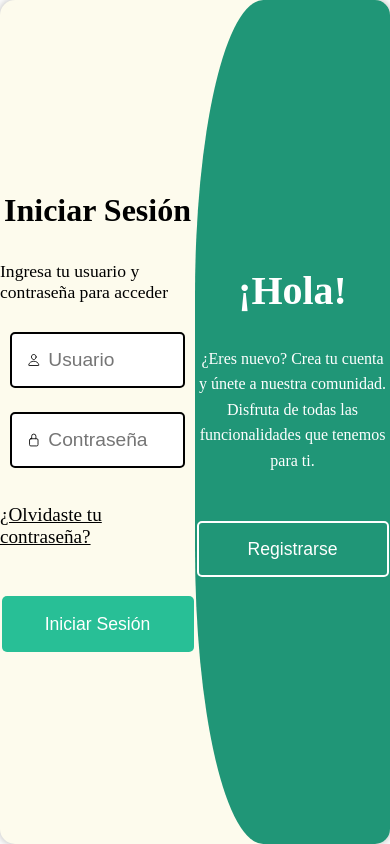
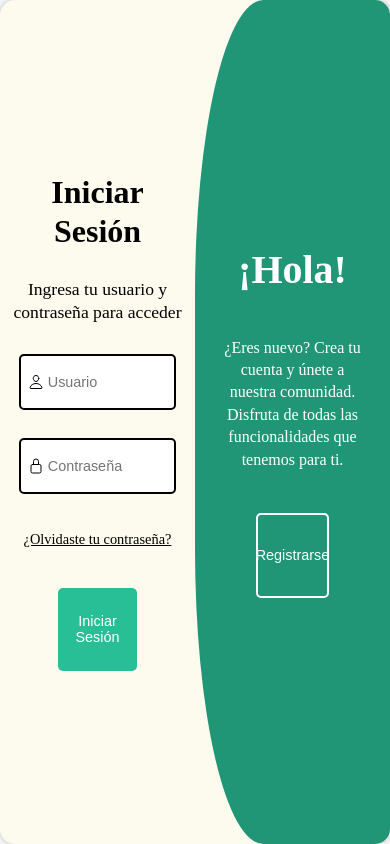
Before and after one commit to DokiyTobi20/Willian, a PHP site: page /acceso/acceso.php in a window 390 px wide. Run offline with PHP 8.4, Linux system fonts and the light colour scheme.

Commit message:
fix: errores visuales y de responsive del modal de inicio/registro

```diff
--- a/acceso/acceso.css
+++ b/acceso/acceso.css
@@ -4,7 +4,8 @@
     box-sizing: border-box;
 }
 
-html, body {
+html,
+body {
     background: transparent !important;
 }
 
@@ -32,41 +33,81 @@ body {
 }
 
 .container-form {
-   width: 100%;
-   overflow: hidden;
+    width: 100%;
+    overflow: hidden;
+    height: 100%;
+    /* Asegurar que ocupe toda la altura */
 }
 
 .container-form form {
+    width: 100%;
     height: 100%;
     display: flex;
     flex-direction: column;
+    align-items: center;
     justify-content: center;
-    align-items: center;
     transition: transform 0.5s ease-in;
+    padding: 5%;
+    gap: 3%;
+    box-sizing: border-box;
 }
 
 .container-form h2 {
-    font-size: 3rem;
-    margin-bottom: 2rem;
+    font-size: clamp(1.5rem, 4vw, 20rem);
+    /* Escala entre 1.5rem y 3rem */
+    margin-bottom: 2%;
+    text-align: center;
+    line-height: 1.2;
+    width: 100%;
+}
+
+#registroPaso1,
+#registroPaso2,
+#registroPaso3 {
+    width: 100%;
+    height: 100%;
+    display: flex;
+    flex-direction: column;
+    align-items: center;
+    justify-content: center;
+    gap: clamp(0.5rem, 4%, 2rem);
+    padding: 0 5%;
+    box-sizing: border-box;
+}
+
+#btnPaso1,
+#btnPaso2,
+#btnPaso3,
+#btnAtras1,
+#btnAtras2,
+#btnAtras3,
+#btnSubmitRegistro {
+    width: min(250%, 100rem);
+    height: min(250%, 10rem);
+    font-size: clamp(0.9rem, 2vw, 20rem);
 }
 
 .container-form span {
-    font-size: 1.2rem;
-    margin-bottom: 1.8rem;
+    font-size: clamp(0.9rem, 2vw, 20rem);
+    margin-bottom: 3%;
+    text-align: center;
+    line-height: 1.3;
+    width: 100%;
 }
 
 .container-input {
-    width: 35rem;
-    height: 4rem;
-    margin-bottom: 1.5rem;
+    width: min(90%, 100rem);
+    height: min(12%, 10rem);
+    margin-bottom: 2%;
     display: flex;
+    align-items: center;
     justify-content: center;
-    align-items: center;
-    gap: 8px;
-    padding: 0 15px;
+    gap: 3%;
+    padding: 0 4%;
     background-color: #ffffff;
     border: 2px solid #000000;
     border-radius: 5px;
+    box-sizing: border-box;
 }
 
 .container-input input {
@@ -75,7 +116,22 @@ body {
     width: 100%;
     height: 100%;
     background-color: inherit;
-    font-size: 1.2rem;
+    font-size: clamp(0.9rem, 2vw, 5rem);
+}
+
+/* Iconos que escalan */
+.container-input ion-icon {
+    font-size: clamp(1rem, 2vw, 1.5rem);
+    flex-shrink: 0;
+}
+
+/* Enlaces que escalan */
+.container-form a {
+    color: black;
+    font-size: clamp(0.8rem, 1.2vw, 1rem);
+    margin-bottom: 2%;
+    margin-top: 1%;
+    text-align: center;
 }
 
 .container-input input:invalid,
@@ -87,9 +143,11 @@ body {
 
 .container-form a {
     color: black;
-    font-size: 1.2rem;
-    margin-bottom: 2rem;
-    margin-top: 0.8rem;
+    font-size: clamp(0.9rem, 2vw, 20rem);
+    margin-bottom: clamp(1rem, 3%, 2rem);
+    margin-top: clamp(0.5rem, 1.5%, 0.8rem);
+    text-align: center;
+    width: 100%;
 }
 
 /* Estados de validación */
@@ -99,17 +157,20 @@ body {
 
 .mensaje-error {
     color: #d32f2f;
-    font-size: 0.95rem;
-    margin-top: -1rem;
-    margin-bottom: 1rem;
-    width: 35rem;
+    font-size: clamp(0.8rem, 1.1vw, 0.95rem);
+    margin-top: -1.5%;
+    margin-bottom: 1.5%;
+    width: min(90%, 35rem);
+    text-align: left;
 }
 
 .botonera {
     display: flex;
-    gap: 12px;
+    gap: 3%;
     justify-content: center;
     align-items: center;
+    width: min(90%, 35rem);
+    margin-top: 2%;
 }
 
 .button:disabled {
@@ -118,15 +179,17 @@ body {
 }
 
 .button {
-    width: 12rem;
-    height: 3.5rem;
-    font-size: 1.1rem;
+    width: min(45%, 100rem);
+    height: min(10%, 10rem);
+    font-size: clamp(0.9rem, 2vw, 20rem);
     border: none;
     border-radius: 5px;
     cursor: pointer;
-    margin-top: 1rem;
     background-color: #28bf96;
     color: white;
+    display: flex;
+    align-items: center;
+    justify-content: center;
 }
 
 .sing-up {
@@ -155,7 +218,7 @@ body {
     border-radius: 35% 0 0 35%;
 }
 
-.container.toggle  .container-welcome {
+.container.toggle .container-welcome {
     transform: translateX(0);
     border-radius: 0 35% 35% 0;
 }
@@ -165,10 +228,17 @@ body {
     display: flex;
     flex-direction: column;
     align-items: center;
-    gap: 2rem;
-    padding: 0 4rem;
+    justify-content: center;
+    gap: clamp(1rem, 5%, 3rem);
+    /* Espacio entre elementos */
+    padding: 0 clamp(1rem, 8%, 4rem);
+    /* Padding horizontal relativo */
     color: white;
     transition: transform 0.5s ease-in-out;
+    width: 100%;
+    height: 100%;
+    text-align: center;
+    box-sizing: border-box;
 }
 
 .welcome-sign-in {
@@ -176,18 +246,33 @@ body {
 }
 
 .container-welcome h3 {
-    font-size: 3.5rem;
+    font-size: clamp(1.5rem, 4vw, 20rem);
+    line-height: 1.2;
+    margin: 0;
+    width: 100%;
 }
 
 .container-welcome p {
-    font-size: 1.4rem;
-    text-align: center;
-    line-height: 1.6;
+    font-size: clamp(0.9rem, 2vw, 20rem);
+    line-height: 1.4;
+    margin: 0;
+    width: 100%;
+    max-width: 90%;
 }
 
 .container-welcome .button {
+    width: min(45%, 100rem);
+    height: min(10%, 10rem);
+    font-size: clamp(0.9rem, 2vw, 20rem);
     border: 2px solid white;
     background: transparent;
+    border-radius: 5px;
+    cursor: pointer;
+    color: white;
+    display: flex;
+    align-items: center;
+    justify-content: center;
+    transition: all 0.3s ease;
 }
 
 .container.toggle .welcome-sign-in {
--- a/estilos.css
+++ b/estilos.css
@@ -410,7 +410,6 @@ select.invalid {
 }
 
 .modal-content {
-  background: #ffffff;
   border-radius: 12px;
   box-shadow: 0 10px 30px rgba(0, 0, 0, 0.2);
   width: 75vw;
@@ -773,8 +772,7 @@ body.index-page .btn {
 /* Modal más grande horizontalmente */
 body.index-page .modal-content,
 body.index-page .overlay .modal-content {
-  width: 99vw;
-  max-width: 700px;
+  width: 90vw;
   min-width: 320px;
   height: 90vh;
   max-height: 90vh;
```
